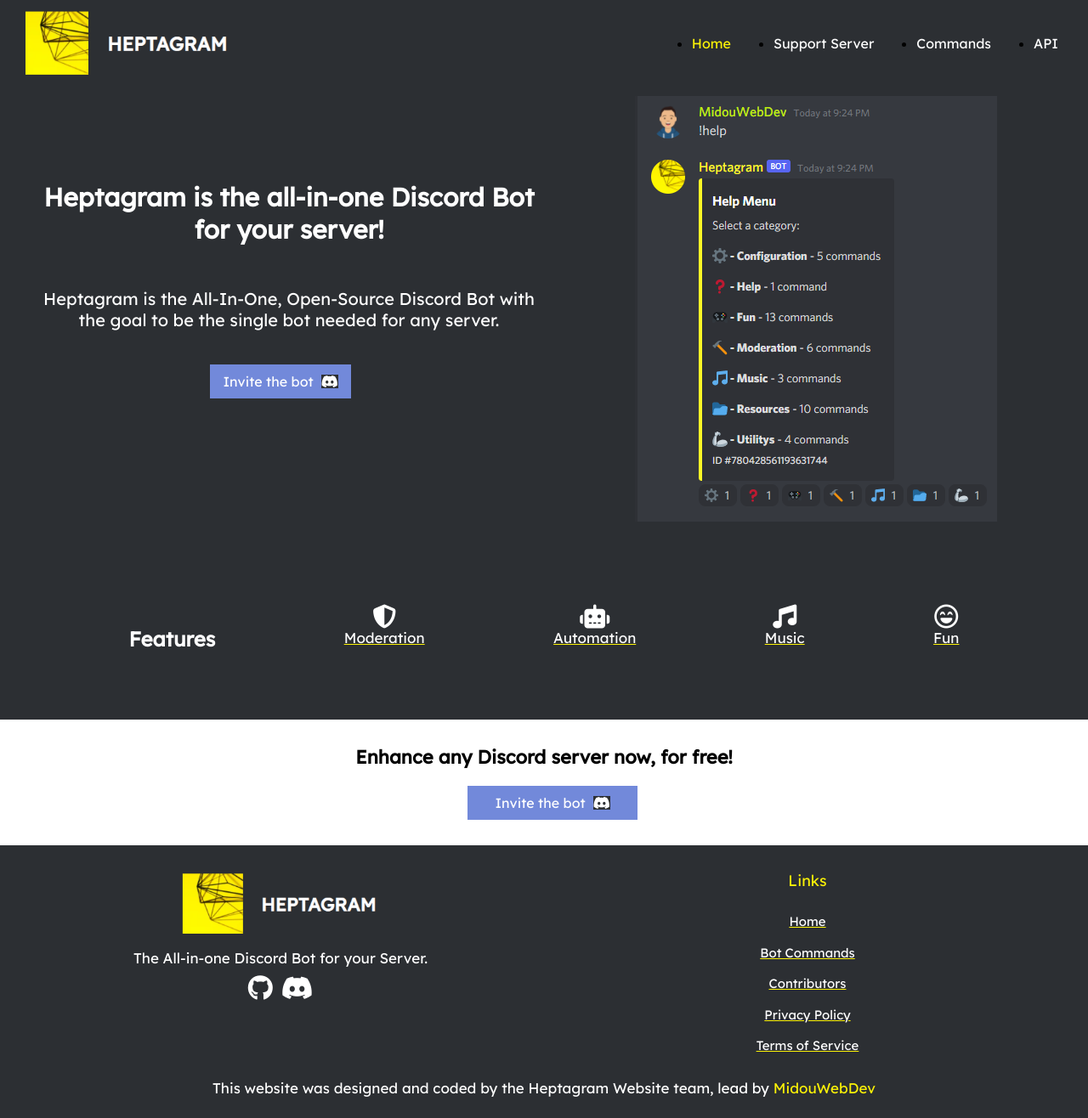
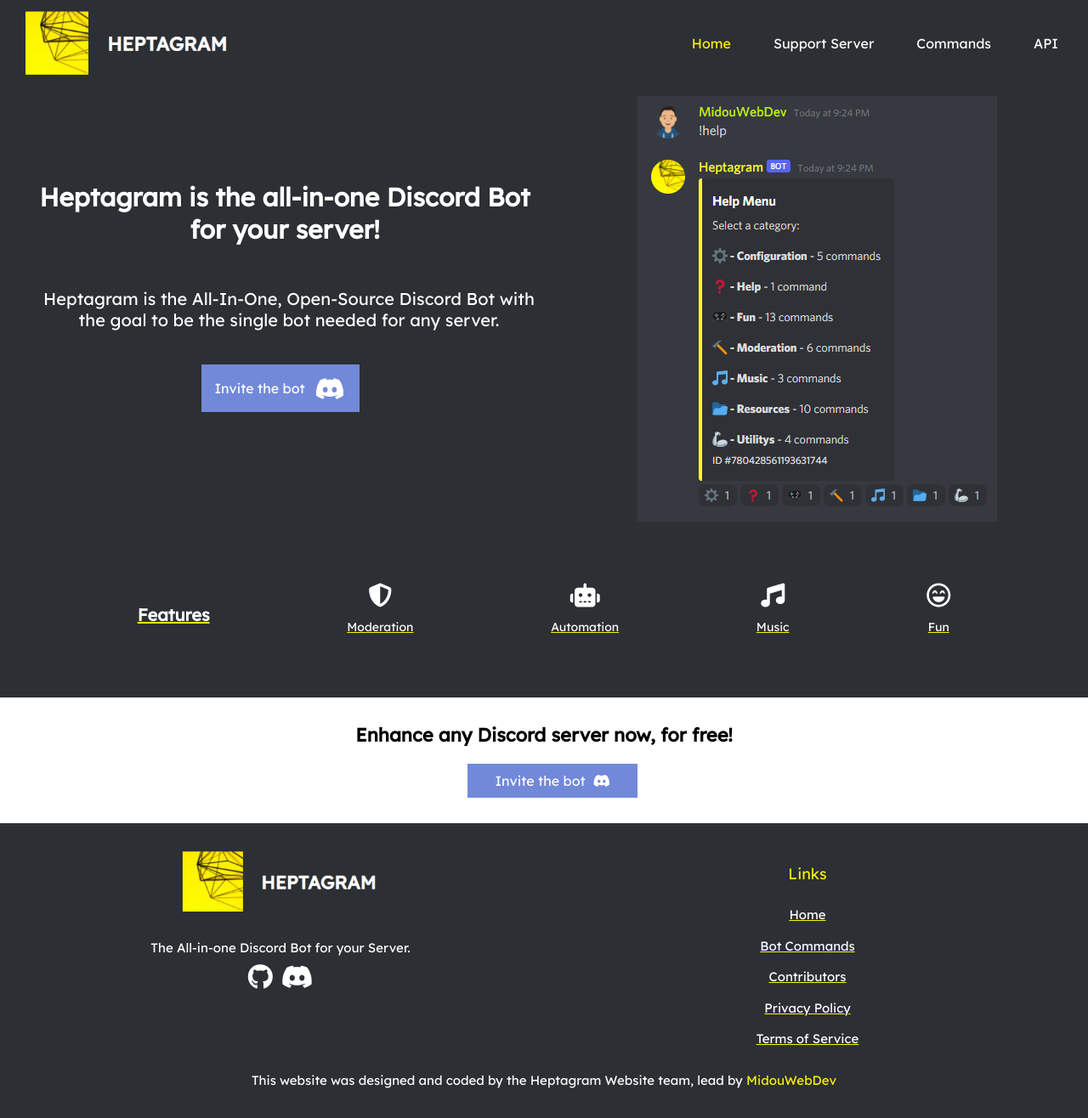
Before and after one commit to jaspermayone-archive/heptagram-website, a React (Create React App) app in the folder heptagram.xyz/: page /home in a window 1280 px wide. Shown: the whole page at 85% size. Built offline with nearby package versions, Linux system fonts and the light colour scheme.

Commit message:
Home Page fixed

```diff
--- a/heptagram.xyz/src/App.js
+++ b/heptagram.xyz/src/App.js
@@ -2,7 +2,7 @@
 import {Route, BrowserRouter as Router} from 'react-router-dom';
 
 import HomePage from './pages/HomePage';
-import BotCommandsPage from './pages/BotCommandsPage';
+//import BotCommandsPage from './pages/BotCommandsPage';
 // import ContributorsPage from './pages/ContributorsPage';
 import PrivacyPolicyPage from './pages/PrivacyPolicyPage';
 import TermsOfServicesPage from './pages/TermsOfServicesPage';
@@ -12,7 +12,7 @@
     <Router>
         <Route path="/home" component={HomePage} exact />
         {/* <Route path="/contributors" component={ContributorsPage} /> */}
-        <Route path="/bot-commands" component={BotCommandsPage} />
+        {/*<Route path="/bot-commands" component={BotCommandsPage} />*/}
         <Route path="/privacy-policy" component={PrivacyPolicyPage} />
         <Route path="/terms-of-service" component={TermsOfServicesPage} />
     </Router>
--- a/heptagram.xyz/src/Components/Footer.js
+++ b/heptagram.xyz/src/Components/Footer.js
@@ -5,18 +5,18 @@
 function Footer() {
     return (
         <footer>
-            <div class="left-part">
-                <img src={HeptagramLogo} alt="Heptagram Logo" class="logo-footer" />
-                <p class="small-description">The All-in-one Discord Bot for your Server.</p>
-                <a class="github-link" href="https://github.com/Heptagram-Bot">
-                    <i class="fab fa-github fa-2x"></i>
+            <div className="left-part">
+                <img src={HeptagramLogo} alt="Heptagram Logo" className="logo-footer" />
+                <p className="small-description">The All-in-one Discord Bot for your Server.</p>
+                <a className="github-link" href="https://github.com/Heptagram-Bot">
+                    <i className="fab fa-github fa-2x"></i>
                 </a>
-                <a class="discord-link" href="https://discord.gg/HSupF99kpq">
-                    <i class="fab fa-discord fa-2x"></i>
+                <a className="discord-link" href="https://discord.gg/HSupF99kpq">
+                    <i className="fab fa-discord fa-2x"></i>
                 </a>
             </div>
-            <div class="right-part">
-                <p class="footer-links">
+            <div className="right-part">
+                <p className="footer-links">
                     Links
                 </p>
                 <a href="https://heptagram.xyz">Home</a>
@@ -25,8 +25,8 @@
                 <a href="/privacy-policy">Privacy Policy</a>
                 <a href="/terms-of-service">Terms of Service</a>
             </div>
-            <div class="credit-midouwebdev">
-                <p>This website was designed and coded by the Heptagram Website team, lead by <a class="main-dev" href="https://github.com/MidouWebDev">MidouWebDev</a></p>
+            <div className="credit-midouwebdev">
+                <p>This website was designed and coded by the Heptagram Website team, lead by <a className="main-dev" href="https://github.com/MidouWebDev">MidouWebDev</a></p>
             </div>
     </footer>
     )
--- a/heptagram.xyz/src/Components/Header.js
+++ b/heptagram.xyz/src/Components/Header.js
@@ -4,28 +4,30 @@
 
 function Header() {
     return (
-        <nav class="navbar">
-            <img src={HeptagramLogo} alt="Heptagram Logo" class="logo" />
-            <ul class="nav-menu">
-                <li class="nav-item second">
-                    <a href="https://heptagram.xyz" class="nav-link home active">Home</a>
+        <header className="header">
+        <nav className="navbar">
+            <img src={HeptagramLogo} alt="Heptagram Logo" className="logo" />
+            <ul className="nav-menu">
+                <li className="nav-item second">
+                    <a href="https://heptagram.xyz" className="nav-link home active">Home</a>
                 </li>
-                <li class="nav-item">
-                    <a href="https://discord.gg/HSupF99kpq" class="nav-link server">Support Server</a>
+                <li className="nav-item">
+                    <a href="https://discord.gg/HSupF99kpq" className="nav-link server">Support Server</a>
                 </li>
-                <li class="nav-item">
-                    <a href="/bot-commands" class="nav-link commands">Commands</a>
+                <li className="nav-item">
+                    <a href="/bot-commands" className="nav-link commands">Commands</a>
                 </li>
-                <li class="nav-item">
-                    <a href="https://api.heptagram.xyz" class="nav-link api">API</a>
+                <li className="nav-item">
+                    <a href="https://api.heptagram.xyz" className="nav-link api">API</a>
                 </li>
             </ul>
-            <div class="hamburger">
-                <span class="bar"></span>
-                <span class="bar"></span>
-                <span class="bar"></span>
+            <div className="hamburger">
+                <span className="bar"></span>
+                <span className="bar"></span>
+                <span className="bar"></span>
             </div>
         </nav>
+        </header>
     )
 }
 
--- a/heptagram.xyz/src/Styles/style-commands.css
+++ b/heptagram.xyz/src/Styles/style-commands.css
@@ -21,9 +21,9 @@
     background: #F9F871;
 }
 
-html {
+/*html {
     font-size: 62.5%;
-}
+}*/
 
 li {
     list-style: none;
--- a/heptagram.xyz/src/Styles/styles.css
+++ b/heptagram.xyz/src/Styles/styles.css
@@ -1,39 +1,46 @@
-* {
-    margin: 0;
+*{
+    /*margin: 0;*/
     padding: 0;
     box-sizing: border-box;
     font-family: "Lexend Deca", sans-serif;
 }
+body{
+    margin: 0px;
+}
 
-::-webkit-scrollbar {
+html{
+    font-size: 62.5%;
+}
+
+.homePage ::-webkit-scrollbar {
     width: 7px;
 }
 
-::-webkit-scrollbar-track {
+.homePage ::-webkit-scrollbar-track {
     background: #2C2F33;
 }
 
-::-webkit-scrollbar-thumb {
+.homePage ::-webkit-scrollbar-thumb {
     background: #738ADB;
 }
 
-::-webkit-scrollbar-thumb:hover {
+.homePage ::-webkit-scrollbar-thumb:hover {
     background: #F9F871;
 }
 
-html {
+/*.homePage html {
     font-size: 62.5%;
-}
+}*/
 
-li {
+.homePage li {
     list-style: none;
 }
 
-a {
+.homePage a {
     text-decoration: none;
 }
 
-.navbar {
+.homePage .navbar {
     display: flex;
     justify-content: space-between;
     align-items: center;
@@ -42,17 +49,17 @@
     background-color: #2c2f33;
 }
 
-.logo {
+.homePage .logo {
     margin-left: 1rem;
     width: 20%;
     cursor: pointer;
 }
 
-.hamburger {
+.homePage .hamburger {
     display: none;
 }
 
-.bar {
+.homePage .bar {
     display: block;
     width: 25px;
     height: 3px;
@@ -62,7 +69,7 @@
     background-color: #fff;
 }
 
-.nav-menu {
+.homePage .nav-menu {
     display: flex;
     justify-content: space-between;
     align-items: center;
@@ -70,17 +77,17 @@
     position: relative;
 }
 
-.nav-item {
+.homePage .nav-item {
     margin-left: 5rem;
 }
 
-.nav-link {
+.homePage .nav-link {
     font-size: 1.6rem;
     font-weight: 400;
     color: white;
 }
 
-.nav-link::before {
+.homePage .nav-link::before {
     content: '';
     height: 2px;
     bottom: 0;
@@ -91,38 +98,38 @@
     position: absolute;
 }
 
-.nav-link:hover::before {
+.homePage .nav-link:hover::before {
     transform-origin: 0 0;
     transform: scaleX(1);
 }
 
-.api::before {
+.homePage .api::before {
     width: 6%;
 }
 
-.home::before {
+.homePage .home::before {
     width: 9.5%;
 }
 
-.server::before {
+.homePage .server::before {
     width: 24.5%;
 }
 
-.commands::before {
+.homePage .commands::before {
     width: 18.5%;
 }
 
-button {
+.homePage button {
     margin-left: 30px;
 }
 
-.image-mobile {
+.homePage .image-mobile {
     visibility: hidden;
     display: none;
 }
 
 @media only screen and (max-width: 1000px) {
-    .nav-menu {
+    .homePage .nav-menu {
         position: fixed;
         top: -150%;
         flex-direction: column;
@@ -138,31 +145,31 @@
         -o-transition: all 0.5s ease-in;
     }
 
-    .nav-link:hover {
+    .homePage .nav-link:hover {
         color: #fbf207;
     }
 
-    .nav-menu.active {
+    .homePage .nav-menu.active {
         top: 0%;
         padding: 10px;
         background-color: #2c2f33;
         height: 100%;
     }
 
-    .nav-item {
+    .homePage .nav-item {
         margin: 2.5rem 0;
     }
 
-    .hamburger {
+    .homePage .hamburger {
         display: block;
         cursor: pointer;
     }
 
-    .hamburger.active .bar:nth-child(2) {
+    .homePage .hamburger.active .bar:nth-child(2) {
         opacity: 0;
     }
 
-    .hamburger.active .bar:nth-child(1) {
+    .homePage .hamburger.active .bar:nth-child(1) {
         transform: translateY(8px) rotate(45deg);
         -moz-transform: translateY(8px) rotate(45deg);
         -ms-transform: translateY(8px) rotate(45deg);
@@ -170,12 +177,12 @@
         -webkit-transform: translateY(8px) rotate(45deg);
     }
 
-    .hamburger.active .bar:nth-child(3) {
+    .homePage .hamburger.active .bar:nth-child(3) {
         -webkit-transform: translateY(-8px) rotate(-45deg);
         transform: translateY(-8px) rotate(-45deg);
     }
 
-    .logo {
+    .homePage .logo {
         width: 50%;
     }
 
@@ -183,11 +190,11 @@
         margin-bottom: 20px;
     } */
 
-    .nav-menu li {
+    .homePage .nav-menu li {
         margin-bottom: 60px;
     }
 
-    .image-mobile {
+    .homePage .image-mobile {
         display: flex;
         justify-content: center;
         visibility: visible;
@@ -195,34 +202,34 @@
 }
 
 @media screen and (min-width: 1500px) {
-    ul {
+    .homePage ul {
         width: 55%;
     }
 
-    nav {
+    .homePage nav {
         font-size: 20px;
     }
 
-    .api::before {
+    .homePage .api::before {
         width: 3%;
     }
 
-    .home::before {
+    .homePage .home::before {
         width: 3.3%;
     }
 
-    .server::before {
+    .homePage .server::before {
         width: 10%;
     }
 
-    .commands::before {
+    .homePage .commands::before {
         width: 8%;
     }
 }
 
 /* .login-with-discord soon */
 
-.invite-the-bot, .invite-the-bot-mobile {
+.homePage .invite-the-bot, .homePage .invite-the-bot-mobile {
     margin-right: 1rem;
     padding: 1px 5px;
     background-color: #7289da;
@@ -232,91 +239,91 @@
     cursor: pointer;
 }
 
-.nav-menu.active .logo {
+.homePage .nav-menu.active .logo {
     display: flex;
     justify-content: center;
 }
 
-.active {
+.homePage .active {
     color : #fbf207;
 }
 
-.description {
+.homePage .description {
     background-color: #2c2f33;
     color: white;
 }
 
-.description:after, footer::after {
+.homePage .description:after, footer::after {
     content: "";
     display: table;
     clear: both;
 }
 
-.left, .right, .left-part, .right-part {
+.homePage .left, .homePage .right, .homePage .left-part, .homePage .right-part {
     float: left;
     width: 50%;
     padding: 10px;
     text-align: center;
 }
 
-.left-part, .right-part {
+.homePage .left-part, .homePage .right-part {
     margin-bottom: 2rem;
 }
 
-.left h1 {
+.homePage .left h1 {
     margin-top: 10rem;
-    margin-left: 4rem;
+    margin-left: 3rem;
     font-size: 30px;
 }
 
-.left p {
+.homePage .left p {
     font-size: 20px;
     margin-top: 5rem;
     margin-left: 4rem;
 }
 
-.left button {
-    margin-top: 4rem;
+.homePage .left button {
+    margin-top: 2rem;
     padding: 10px 15px;
     font-size: 16px;
 }
 
-.invite-the-bot-mobile {
+.homePage .invite-the-bot-mobile {
     display: none;
 }
 
 @media screen and (max-width: 950px) {
-    .left, .right {
+    .homePage .left, .homePage .right {
       width: 100%;
     }
 
-    .left h1, .left p {
+    .homePage .left h1, .homePage .left p {
         margin-left: 0rem;
     }
 
-    .left h1 {
+    .homePage .left h1 {
         margin-top: 2.5rem;
         font-size: 28px;
         line-height: 1.3;
     }
 
-    .left p {
+    .homePage .left p {
         font-size: 19px;
         line-height: 1.5;
         margin-top: 3rem;
         margin-bottom: 2.5rem;
     }
 
-    .left button {
+    .homePage .left button {
         display: none;
     }
 
-    .right img {
+    .homePage .right img {
         width: 90%;
         margin-bottom: 4rem;
     }
 
-    .right .invite-the-bot-mobile {
+    .homePage .right .invite-the-bot-mobile {
         display: block;
         margin: 0 auto;
         width: 60%;
@@ -325,38 +332,38 @@
         margin-bottom: 3rem;
     }
 
-    .features {
+    .homePage .features {
         flex-direction: column;
     }
 
-    .feature {
+    .homePage .feature {
         margin-top: 4rem;
         font-size: 15px;
     }
 
-    .invite {
+    .homePage .invite {
         padding: 10px;
         text-align: center;
     }
 }
 
 @media screen and (min-width: 600px) and (max-width: 950px) {
-    .right img {
+    .homePage .right img {
         width: 75%;
     }
 
-    .right .invite-the-bot-mobile {
+    .homePage .right .invite-the-bot-mobile {
         width: 50%;
     }
 }
 
 
-.devs {
+.homePage .devs {
     text-decoration: underline #fbf207;
     color: white;
 }
 
-.features {
+.homePage .features {
     background-color: #2c2f33;
     color: white;
     display: flex;
@@ -365,27 +372,27 @@
     padding: 60px 0;
 }
 
-h2 {
+.homePage h2 {
     color: #fff;
     font-size: 16px;
     text-decoration: underline #fbf207;
 }
 
-.feature {
+.homePage .feature {
     font-size: 14px;
     text-align: center;
 }
 
-.feature-link {
+.homePage .feature-link {
     text-decoration: underline #fbf207;
     color: white;
 }
 
-.feature:hover {
+.homePage .feature:hover {
     color: #fbf207;
 }
 
-.before-footer {
+.homePage .before-footer {
     display: flex;
     flex-direction: column;
     align-items: center;
@@ -393,7 +400,7 @@
     background-color: white;
 }
 
-.invite {
+.homePage .invite {
     background-color: white;
     margin-top: 3rem;
     font-size: 22px;
@@ -401,84 +408,88 @@
     margin-bottom: 2rem;
 }
 
-.reminder {
+.homePage .reminder {
     width: 200px;
     height: 40px;
     margin-bottom: 3rem;
     font-size: 16px;
 }
 
-footer {
+.homePage footer {
     background-color: #2c2f33;
     font-size: 15px;
     padding: 2rem;
     color: white;
 }
 
-.right-part {
+.homePage .right-part {
     display: flex;
     flex-direction: column;
     align-items: center;
     justify-content: center;
 }
 
-.left-part img {
+.homePage .left-part img {
     width: 40%;
     margin-bottom: 1rem;
 }
 
-.left-part p {
+.homePage .left-part p {
     margin-bottom: 1rem;
 }
 
-.footer-links {
+.homePage .footer-links {
     font-size: 18px;
     color: #fbf207;
     margin-bottom: 1rem;
 }
 
-.right-part a {
+.homePage .right-part a {
     text-decoration: underline #fbf207;
     color: white;
     margin-top: 1.75rem;
 }
 
-h2 {
+.homePage h2 {
     font-size: 20px;
     text-align: center;
 }
 
-.credit-midouwebdev {
+.homePage .credit-midouwebdev {
     text-align: center;
 }
 
-.credit-midouwebdev a {
+.homePage .credit-midouwebdev a {
     text-decoration: none;
     color: #fbf207;
 }
 
-.discord-link,
-.github-link {
+.homePage .discord-link,
+.homePage .github-link {
     color: white;
 }
 
-.discord-link:hover,
-.github-link:hover {
+.homePage .discord-link:hover,
+.homePage .github-link:hover {
     color: #fbf207;
 }
 
-.github-link {
+.homePage .github-link {
     margin-right: 1rem;
 }
 
-.before-footer a {
+.homePage .before-footer a {
     background-color: white;
 }
 
-.left h1, .features h2 {
+.homePage .left h1, .homePage .features h2 {
     color: white;
 }
 
-.nav-menu {
+.homePage .nav-menu {
     list-style: none;
 }
+
+header {
+    display: block;
+}
--- a/heptagram.xyz/src/pages/HomePage.js
+++ b/heptagram.xyz/src/pages/HomePage.js
@@ -9,11 +9,11 @@
 
 function HomePage() {
     return (
-        <div className="HomePage">
+        <div className="homePage html">
             <Header />
             <>
-            <div class="description">
-                <div class="left">
+            <div className="description">
+                <div className="left">
                     <h1>Heptagram is the all-in-one Discord Bot for your server!</h1>
                     <p>
                         Heptagram is the All-In-One, Open-Source Discord Bot with the goal to be the single bot needed for any
@@ -21,52 +21,52 @@
                     </p>
                     <a
                         href="https://discord.com/oauth2/authorize?client_id=783073095036043274&permissions=122682682614&scope=bot%20messages.read%20applications.commands">
-                        <button class="invite-the-bot">
+                        <button className="invite-the-bot">
                             Invite the bot &nbsp;
-                            <i class="fab fa-discord"></i>
+                            <i className="fab fa-discord" style={{transform: 'scale(1.75)', padding: '10px'}}></i>
                         </button>
                     </a>
                 </div>
-                <div class="right">
-                    <img src={BotMenu} alt="Bot Menu" class="bot" />
+                <div className="right">
+                    <img src={BotMenu} alt="Bot Menu" className="bot" />
                 </div>
             </div>
-            <div class="features">
+            <div className="features">
                 <h2>Features</h2>
-                <div class="feature">
-                    <i class="fas fa-shield-alt fa-2x"></i>
-                    <a class="feature-link" href="/bot-commands">
+                <div className="feature">
+                    <i className="fas fa-shield-alt fa-2x"></i>
+                    <a className="feature-link" href="/bot-commands">
                         <p>Moderation</p>
                     </a>
                 </div>
-                <div class="feature">
-                    <i class="fas fa-robot fa-2x"></i>
-                    <a class="feature-link" href="/bot-commands">
+                <div className="feature">
+                    <i className="fas fa-robot fa-2x"></i>
+                    <a className="feature-link" href="/bot-commands">
                         <p>Automation</p>
                     </a>
                 </div>
-                <div class="feature">
-                    <i class="fas fa-music fa-2x"></i>
-                    <a class="feature-link" href="/bot-commands">
+                <div className="feature">
+                    <i className="fas fa-music fa-2x"></i>
+                    <a className="feature-link" href="/bot-commands">
                         <p>Music</p>
                     </a>
                 </div>
-                <div class="feature">
-                    <i class="far fa-laugh-beam fa-2x"></i>
-                    <a class="feature-link" href="/bot-commands">
+                <div className="feature">
+                    <i className="far fa-laugh-beam fa-2x"></i>
+                    <a className="feature-link" href="/bot-commands">
                         <p>Fun</p>
                     </a>
                 </div>
             </div>
-            <div class="before-footer">
-                <p class="invite">
+            <div className="before-footer">
+                <p className="invite">
                     Enhance any Discord server now, for free!
                 </p>
                 <a
                     href="https://discord.com/oauth2/authorize?client_id=783073095036043274&permissions=122682682614&scope=bot%20messages.read%20applications.commands">
-                    <button class="invite-the-bot reminder">
+                    <button className="invite-the-bot reminder">
                         Invite the bot &nbsp;
-                        <i class="fab fa-discord"></i>
+                        <i className="fab fa-discord"></i>
                     </button>
                 </a>
             </div>
--- a/heptagram.xyz/src/styles/style-legals.css
+++ b/heptagram.xyz/src/styles/style-legals.css
@@ -1,4 +1,4 @@
-* {
+/** {
     background: #2C2F33;
 }
 
@@ -66,4 +66,4 @@
 .credit-midouwebdev a {
     text-decoration: none;
     color: #fbf207;
-}
+}*/
```
